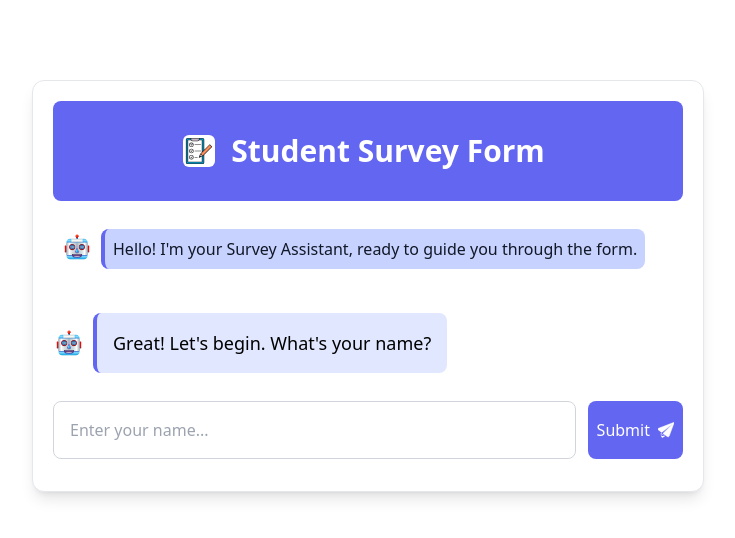
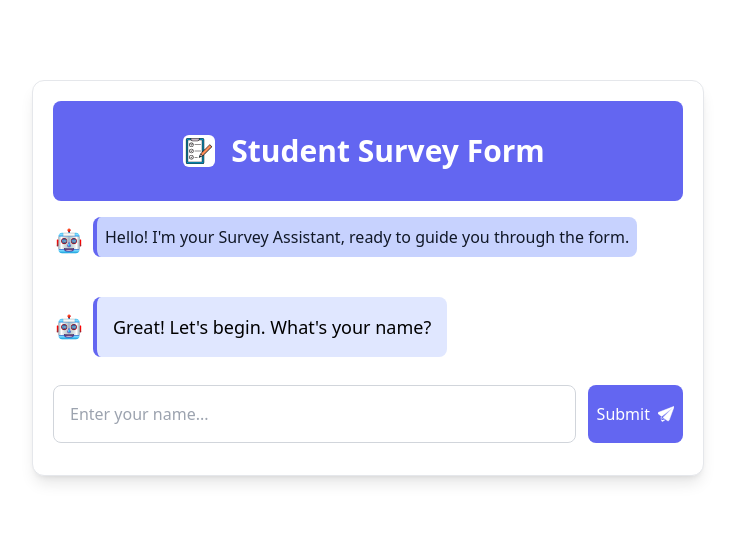
Before and after one commit to Abhinavkulkarni997/SurveyForm, a React (Vite) app: page / in a window 1280 px wide. Shown: the top 538 px of the page, without its empty margins (272-1007 px from the left). Built offline with nearby package versions, Linux system fonts and the light colour scheme.

Commit message:
new files and features

```diff
--- a/src/App.jsx
+++ b/src/App.jsx
@@ -12,8 +12,8 @@ function App() {
 
       {/* <SurveyFormBackup/> */}
       <Routes>
-          <Route path='/' element={ <SurveyForm/>}/>
-        {/* <Route path='/' element={ <SurveyFormv1/>}/> */}
+          {/* <Route path='/' element={ <SurveyForm/>}/> */}
+        <Route path='/' element={ <SurveyFormv1/>}/>
 
       <Route path='/admin/studentsData' element={<StudentsData/>}/>
       </Routes>
--- a/src/components/SurveyFormv1.jsx
+++ b/src/components/SurveyFormv1.jsx
@@ -275,9 +275,9 @@ useEffect(()=>{
 
 
   return (
-    <section className='min-h-screen py-6 sm:py-8 md:py-12 px-4 sm:px-6 lg:px-8 '>
+    <section className='min-h-screen py-4 sm:py-8 md:py-12 px-2 sm:px-4 md:px-6 lg:px-8 '>
      <div className='max-w-7xl mx-auto '>
-      <div className='w-full max-w-2xl   mx-auto bg-white border border-gray-200  rounded-xl shadow-lg overflow-hidden p-4 sm:p-5'>
+      <div className='w-full max-w-2xl   mx-auto bg-white border border-gray-200  rounded-xl shadow-lg overflow-hidden p-2 sm:p-4 md:p-5'>
    <div className='flex flex-col sm:flex-row items-center justify-center bg-indigo-500 rounded-lg mx-auto   p-3 sm:p-6'>
       <img src={Survey} alt="Survey" className='w-6 h-6 sm:w-8 sm:h-8 bg-white  rounded-md mb-2 sm:mb-0 sm:mr-2' />
       <h1 className='p-2 sm:p-2 text-white text-center font-bold text-lg sm:text-2xl md:text-3xl'> Student Survey Form </h1>
@@ -297,7 +297,7 @@ useEffect(()=>{
           <>
           <div className='w-full flex flex-row items-end gap-2 mb-2'>
            <img src={Robot} alt="Robot" className='flex-shrink-0 w-6 h-6 sm:w-8 sm:h-8 ' />
-            <div className={` p-2 sm:p-2 text-sm sm:text-base rounded-lg border-l-4  text-left flex-1 ${
+            <div className={` p-2 sm:p-2 text-sm sm:text-base rounded-lg border-l-4  text-left  ${
               chat.isError ? 'border-red-500 bg-red-100 text-red-700': 'bg-indigo-200 border-indigo-500 text-gray-900'}`}>
             {chat.question}
             </div>
```
